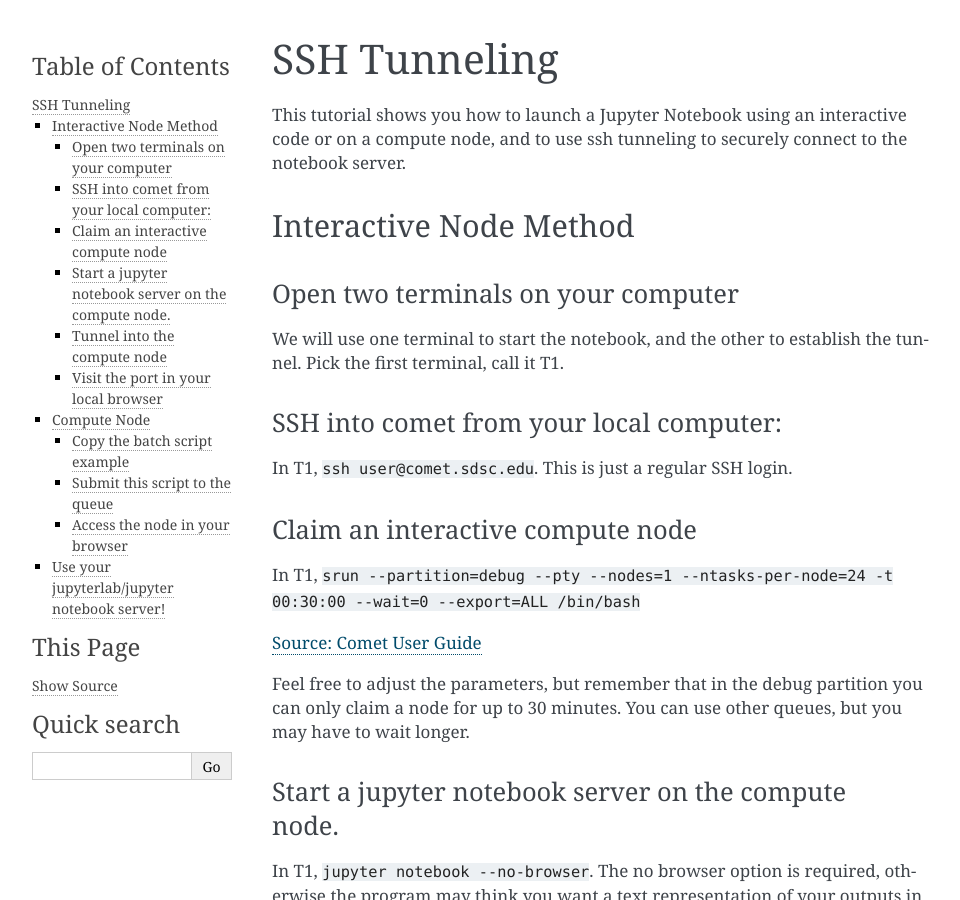
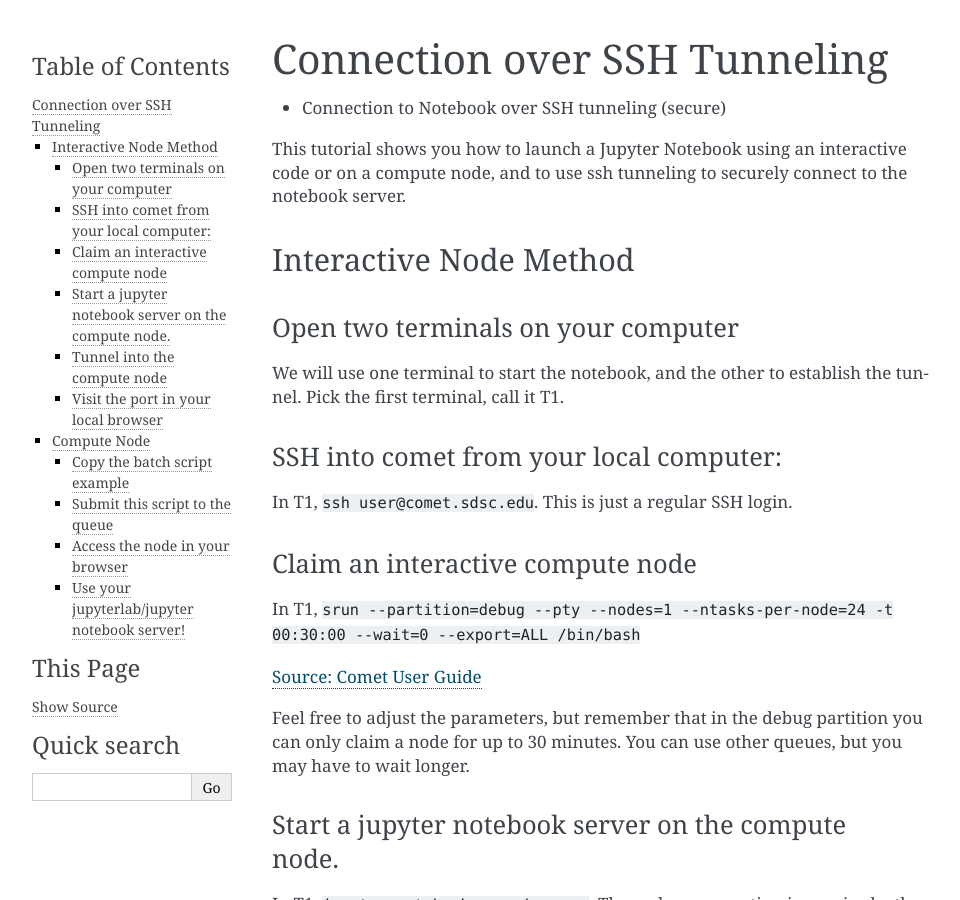
Before and after one commit to sdsc-hpc-training-org/notebooks-101, a Sphinx documentation site: the page built from Docs/source/methods/tunneling.md, in a window 1280 px wide and 900 px high. Shown: the whole window, without its empty margins (148-1108 px from the left). Built offline with Sphinx 7.4.7, drawn with Linux system fonts in a browser that asks for light colours; some of the changed text lies outside the part shown.

````diff
--- a/Docs/source/index.rst
+++ b/Docs/source/index.rst
@@ -13,8 +13,8 @@ Running Notebooks on Comet
 
    overview.md
    prerequisites.md
+   methods/runningNotebooks.md
    methods/sshConnect.md
-   methods/computeNode.md
    methods/tunneling.md
    methods/reverseProxy.md
    examples.md
--- a/Docs/source/methods/tunneling.md
+++ b/Docs/source/methods/tunneling.md
@@ -1,39 +1,41 @@
-# SSH Tunneling
+## Connection over SSH Tunneling
+* Connection to Notebook over SSH tunneling (secure)
+
 
 This tutorial shows you how to launch a Jupyter Notebook using an interactive code or on a compute node, and to use ssh tunneling to securely connect to the notebook server.
 
-## Interactive Node Method
-### Open two terminals on your computer
+### Interactive Node Method
+#### Open two terminals on your computer
 We will use one terminal to start the notebook, and the other to establish the tunnel. Pick the first terminal, call it T1.
 
-### SSH into comet from your local computer:
+#### SSH into comet from your local computer:
 In T1, `ssh user@comet.sdsc.edu`. This is just a regular SSH login.
 
-### Claim an interactive compute node
+#### Claim an interactive compute node
 In T1, `srun --partition=debug --pty --nodes=1 --ntasks-per-node=24 -t 00:30:00 --wait=0 --export=ALL /bin/bash`
 
 [Source: Comet User Guide](https://www.sdsc.edu/support/user_guides/comet.html)
 
 Feel free to adjust the parameters, but remember that in the debug partition you can only claim a node for up to 30 minutes. You can use other queues, but you may have to wait longer.
 
-### Start a jupyter notebook server on the compute node.
+#### Start a jupyter notebook server on the compute node.
 In T1, `jupyter notebook --no-browser`. The no browser option is required, otherwise the program may think you want a text representation of your outputs in the terminal, which trust me - you don't want.  You can also specify a port number if you wish.
 
-### Tunnel into the compute node
+#### Tunnel into the compute node
 In the second terminal, call it T2, `ssh -L 8888:127.0.0.1:<jupyter port> user@comet-14-01.sdsc.edu`. Replace `comet-14-01` with the name of the compute node. You can view the compute node in T1 prompt. Replace the jupyter port with the port your jupyter notebook started on, which you can find in T1 after running the `jupyter notebook --no-browser` command. Almost always the jupyter port will be 8888 but don't worry if its different.
 This establishes a tunnel between port 8888 on your computer and the jupyter port on the compute node
 
-### Visit the port in your local browser
+#### Visit the port in your local browser
 In any browser, type in 127.0.0.1:8888 and you should get your notebook. You'll have to input the jupyter token available in your terminal.
 If for some reason that address doesn't work, check the output of the terminal. You could try using the address localhost:8888 or 0.0.0.0:8888. The reason tunneling is generally not the preffered method is because it is unnecessarily complicated and to reduce that complexity would take about the same amount of work as Reverse proxy. For example, you can't know the port the jupyter notebook is going end up open on until you start it on the node, and you need to tunnel through that port... which is why we need two terminals in this example.
 
-## Compute Node
+### Compute Node
 
 In this example, we use a batch script to obtain a compute node, and to launch a jupyter lab or notebook. You can access the jupyter service directly from your browser once it has started running on the comet node. This method uses the SSH Tunneling method described above to make a secure SSH connection between your laptop and the Jupyter services.
 
 First, log onto comet using SSH tunneling method.
 
-### Copy the batch script example
+#### Copy the batch script example
 
 ```
 #!/usr/bin/env bash
@@ -51,14 +53,14 @@ time -p singularity exec /share/apps/compute/singularity/images/tensorflow/tenso
 
 This example uses the tensorflow singularity container available on comet. You can use any container you want. If you check out `/share/apps/computer/singularity` you can find many useful containers. The key part of this example is how the jupyter lab is started at the end - `jupyter lab --no-browser --ip "${hostname}"`.
 
-### Submit this script to the queue
+#### Submit this script to the queue
 Simply run `sbatch run-jupyter-tensorflow-compute.sh`
 One thing you may want to do is change the script to be `--partition=debug` if you want a shorter wait time.
 
-### Access the node in your browser
+#### Access the node in your browser
 First, wait for the job to be submitted to the queue. Then, monitor the output file created by your batch job, which looks something like `tensorflow-compute.o%j.%N` if you used the example. Inside this file, you will see the output of the jupyterlab command. There, you should be able to see the port the jupyterlab server is running on, as well as the token you will need to login. My recommendation would be to just memorize the port number and copy the jupyter token. The port is almost always 8888 so it shouldn't be that hard to remember. You will also need to know the comet node you are logged in on. You can view this by typing this command: `squeue -u $USER`. Under the NODELIST section you can see the comet node.
 
 Open up a new tab in your browser, and type in the following: `http://comet-xx-xx.sdsc.edu:PPPP` where `comet-xx-xx` is the comet node, `PPPP` is the port number (usually 8888). The jupyter notebook page should show up, and you can now paste in the token from the output file.
 
-## Use your jupyterlab/jupyter notebook server!
-Enjoy. Note that your notebook is unsecured.
+#### Use your jupyterlab/jupyter notebook server!
+Enjoy. Note that your notebook connection is *secured and encrypted*.
````
Also changed, not shown: Docs/source/methods/computeNode.md (deleted, +0 -38 lines), Docs/source/methods/reverseProxy.md (+3 -2 lines), Docs/source/methods/runningNotebooks.md (added, +20 -0 lines), Docs/source/methods/setupTunneling.md (deleted, +0 -27 lines), Docs/source/methods/sshConnect.md (+42 -8 lines).
